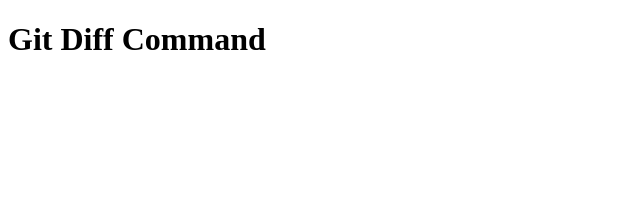
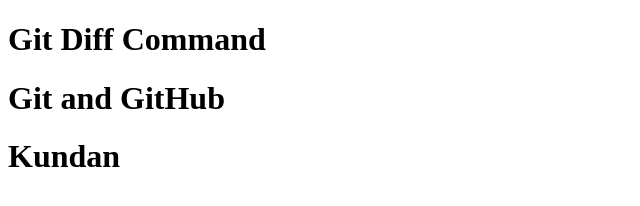
Before and after one commit to doombits/Git-Diff-Command, a plain HTML site: page index.html in a window 1280 px wide. Shown: the whole page, without its empty margins (0-640 px from the left). Drawn offline with Linux system fonts and the light colour scheme.

Commit message:
Second Commit

```diff
--- a/index.html
+++ b/index.html
@@ -7,5 +7,7 @@
 </head>
 <body>
     <h1>Git Diff Command</h1>
+    <h1>Git and GitHub </h1>
+    <h1>Kundan</h1>
 </body>
 </html>
```
